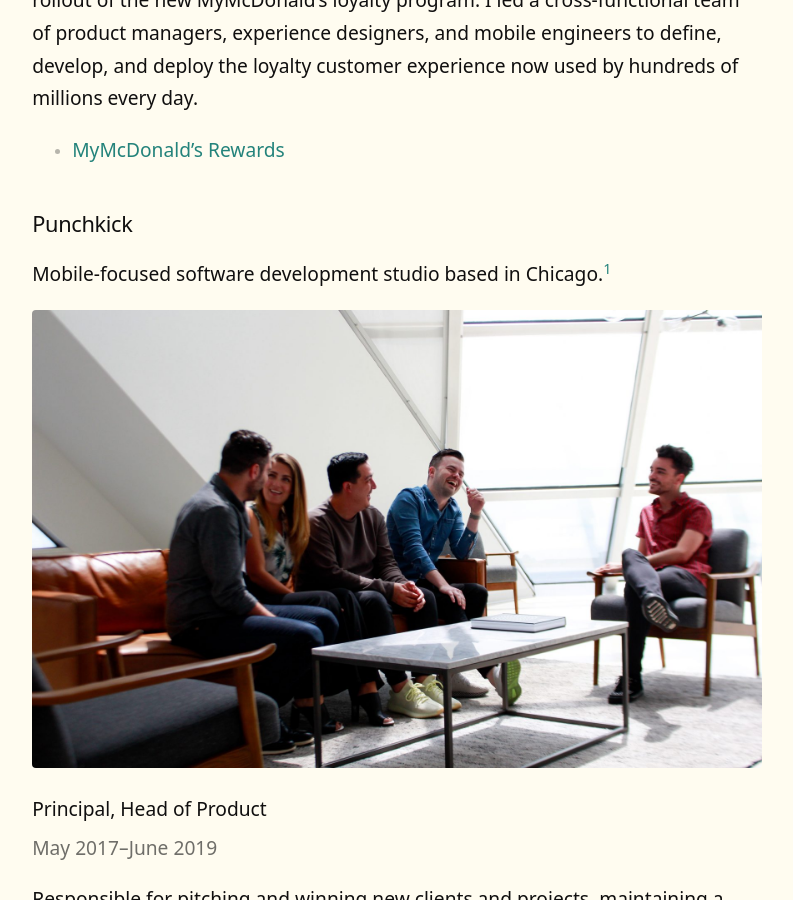
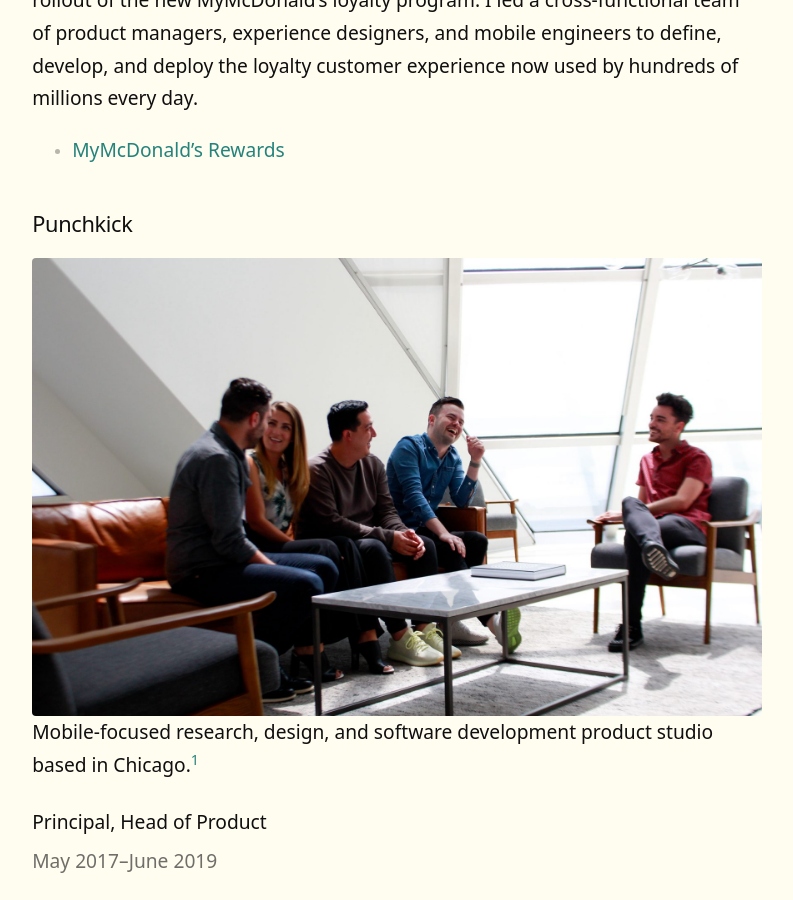
Before and after one commit to conmas/site, a Jekyll site: the page built from _pages/resume.md, in a window 1280 px wide and 900 px high, scrolled down 2306 px. Shown: the whole window, without its empty margins (243-1036 px from the left). Built offline with Jekyll 4.4.1, drawn with Linux system fonts in a browser that asks for light colours; nearby versions of some CDN libraries.

Commit message:
Resume content

```diff
--- a/_pages/resume.md
+++ b/_pages/resume.md
@@ -11,8 +11,9 @@
 This is a collection of roles, projects, and experiences that have contributed to my professional history. I’ll be keeping this page updated with links to related projects or apps from these roles and companies, or other notes, pictures, and anecdotes.
 
 ## McDonald’s
+![](/assets/mhq.jpg)
 Leader in the Global Technology organization at the corporate headquarters in Chicago.
-![](/assets/mhq.jpg)
+
 ### Senior Director, Global Digital Products & Platforms
 <time>October 2022–present</time>
 
@@ -24,10 +25,10 @@
 - [McDelivery](https://corporate.mcdonalds.com/corpmcd/our-stories/article/mcd-announces-targets-development-loyalty-membership-cloud-tech.html)
 - More projects to be added soon.
 
-![](/assets/roa.jpeg)
-
 ### Director, Global Digital Platforms
 <time>May 2021–October 2022</time>
+
+![](/assets/roa.jpeg)
 
 Led the engineering teams for customer-facing products and platforms, including the McDonald’s global mobile app, self-ordering kiosks, and global websites. Assembled a high-performing engineering and architecture team focused on globalization, standardization, and establishing a technical platform for scale.
 
@@ -42,9 +43,8 @@
 - [MyMcDonald’s Rewards](https://corporate.mcdonalds.com/corpmcd/our-stories/article/loyalty-rewards.html)
 
 ## Punchkick
-Mobile-focused software development studio based in Chicago.[^1]
-
 ![](/assets/punchkick.jpg)
+Mobile-focused research, design, and software development product studio based in Chicago.[^1]
 
 ### Principal, Head of Product
 <time>May 2017–June 2019</time>
```
